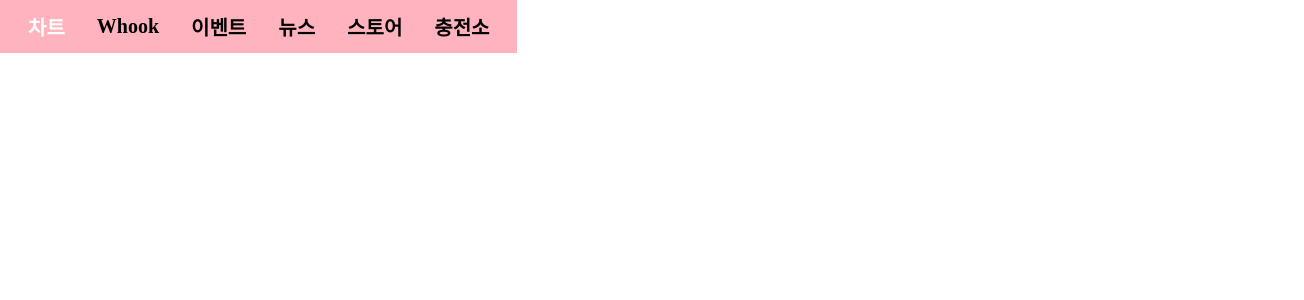
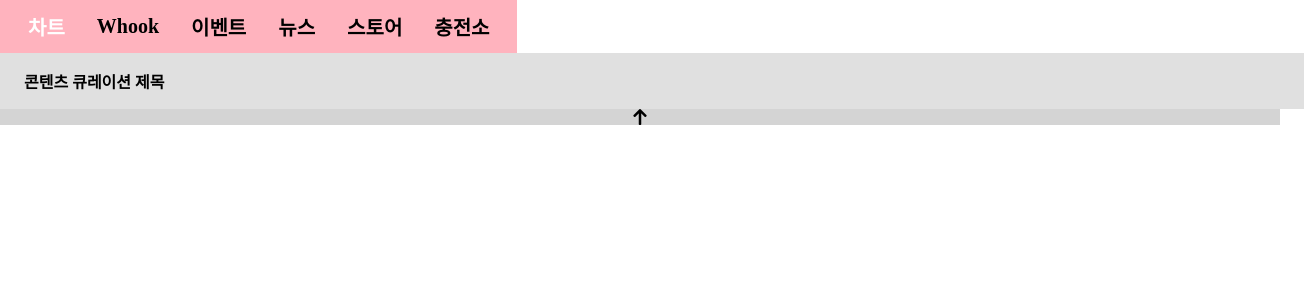
Before and after one commit to C12H22O12/hanteoglobal, a React (Vite) app: page / in a window 1280 px wide. Shown: the top 300 px of the page, 1304 px wide, since content can reach past the window. Built offline with nearby package versions, Linux system fonts and the light colour scheme.

Commit message:
feat: 큐레이션 베이스 컴포넌트 제작

```diff
--- /dev/null
+++ b/src/components/curations/CurationElement.tsx
@@ -0,0 +1,5 @@
+const CurationElement = () => {
+  return;
+};
+
+export default CurationElement;
--- /dev/null
+++ b/src/components/curations/CurationList.tsx
@@ -0,0 +1,50 @@
+import styled from "styled-components";
+import Arrow from "public/footer-arrow.png";
+
+const CurationList = () => {
+  return (
+    <ListContainer>
+      <ElementWrapper>
+        <ListTitle>콘텐츠 큐레이션 제목</ListTitle>
+      </ElementWrapper>
+      <ListFooter>
+        <img src={Arrow} alt="Footer Arrow" width={16} />
+      </ListFooter>
+    </ListContainer>
+  );
+};
+
+export default CurationList;
+
+const ListFooter = styled.div`
+  display: flex;
+  align-items: center;
+  justify-content: center;
+
+  background-color: #d4d4d4;
+`;
+
+const ElementWrapper = styled.div`
+  display: flex;
+  flex-direction: column;
+  gap: 1rem;
+
+  width: 100%;
+  padding: 8px 12px;
+
+  background-color: #e0e0e0;
+`;
+
+const ListTitle = styled.div`
+  padding: 8px 12px;
+
+  font-size: 16px;
+  font-weight: bold;
+`;
+
+const ListContainer = styled.div`
+  width: 100%;
+  height: 100%;
+
+  background-color: #d4d4d4;
+`;
--- a/src/pages/Main.tsx
+++ b/src/pages/Main.tsx
@@ -1,9 +1,11 @@
+import CurationList from "@/components/curations/CurationList";
 import Header from "@/components/Header";
 
 const Main = () => {
   return (
     <div>
       <Header />
+      <CurationList />
     </div>
   );
 };
```
Also changed, not shown: src/components/curations/index.tsx (added, +7 -0 lines), public/footer-arrow.png (added).
